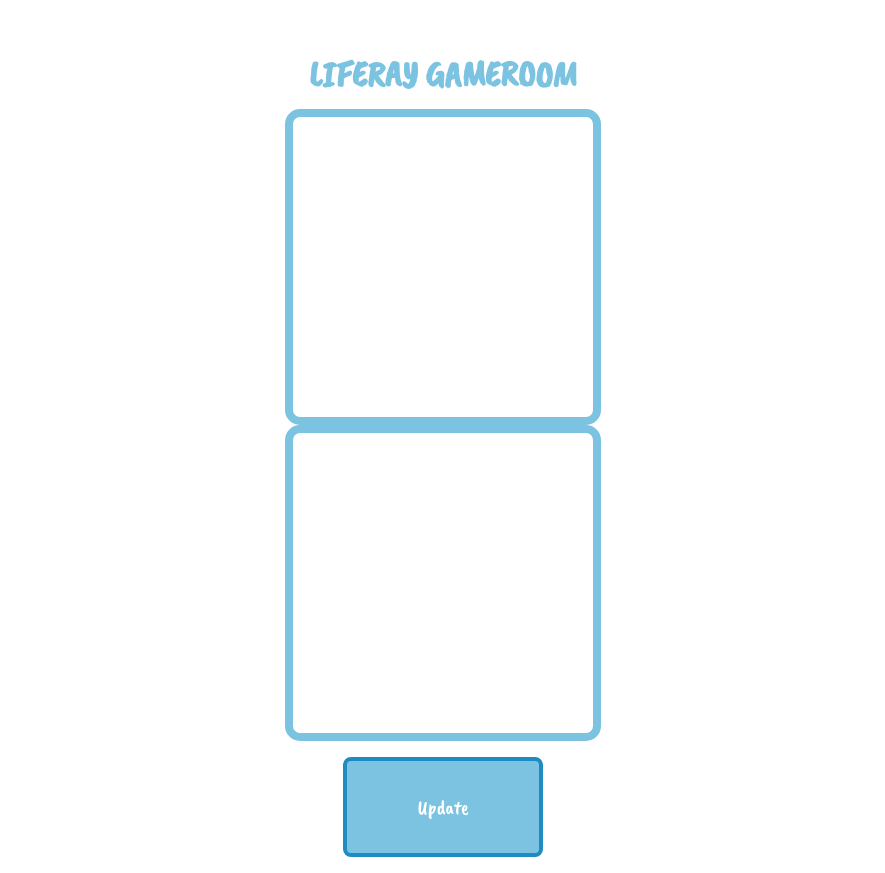
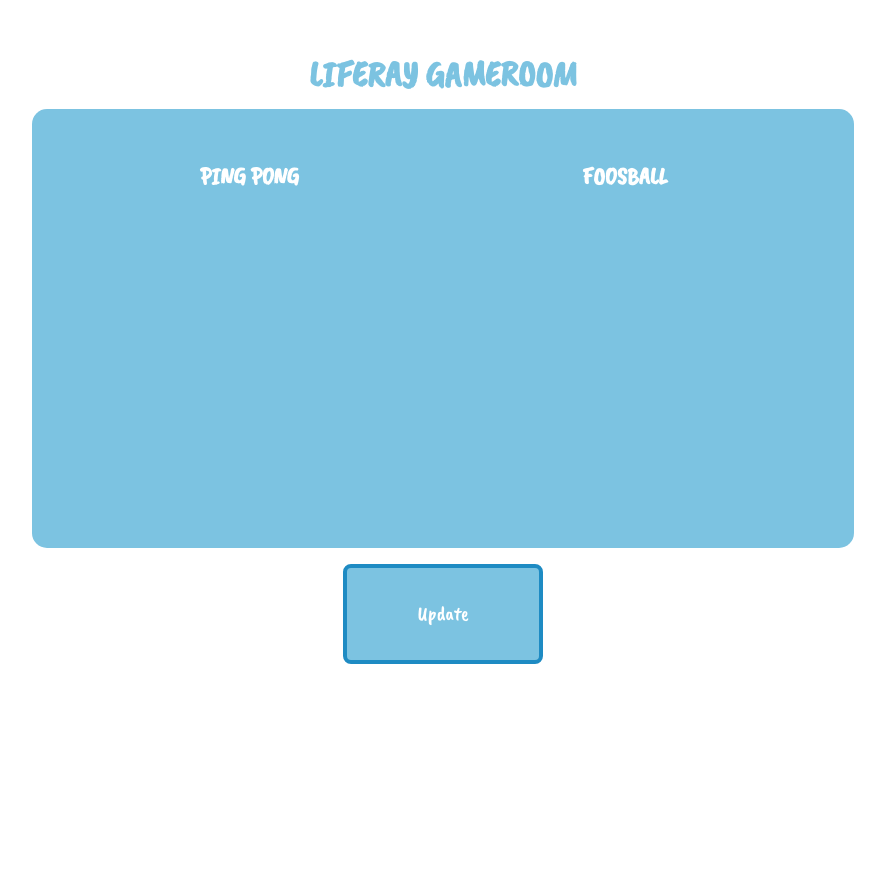
Before and after one commit to oliv-yu/liferay-game-room, a website: page user/index.html in a window 1280 px wide. Shown: the whole page, without its empty margins (197-1082 px from the left). After the commit the page ends 800 px from the top, so only its background shows below. Drawn offline with nearby package versions, Linux system fonts and the light colour scheme; files that its build step writes are made by us from their sources; no server answers; files whose address does not match are found by name.

Commit message:
styles more games

```diff
--- a/app.js
+++ b/app.js
@@ -47,6 +47,6 @@
 
 app.use(express.static('public'));
 
-server.listen(9000, function () {
+server.listen(80, function () {
 	console.log('Liferay Game Room on 80');
 });
--- a/public/css/main.css
+++ b/public/css/main.css
@@ -23,10 +23,27 @@
     font-family: 'Caveat Brush', cursive;
 }
 
-canvas{
-	width: 300px;
-	display: block;
-    margin: auto;
-    border: 8px solid rgb(124, 195, 225);
+#cameras {
+    display: block;
+    width:60%;
+    min-width: 500px;
+    border-radius: 15px;
+    padding: 32px;
+    background-color: rgb(124, 195, 225);
+    margin: 0 auto;
+}
+
+#game{
+    width: 49%;
+    display: inline-block;
+    text-align: center;
+}
+
+#game h2 {
+    text-align: center;
+    color: white;
+}
+
+canvas {
     border-radius: 15px;
 }
--- a/user/index.html
+++ b/user/index.html
@@ -2,13 +2,22 @@
 <html>
 <head>
 	<title>GAME ROOM</title>
+	<meta name="viewport" content="width=device-width, initial-scale=1, maximum-scale=1">
 	<link href="https://fonts.googleapis.com/css?family=Caveat+Brush" rel="stylesheet">
 	<link rel="stylesheet" href="css/main.css" />
 </head>
 <body>
 	<h1>LIFERAY GAMEROOM</h1>
-	<canvas id="canvas-pingpong" width="300" height="300"></canvas>
-	<canvas id="canvas-foosball" width="300" height="300"></canvas>
+	<section id="cameras">
+		<section id="game">
+			<h2>PING PONG</h2>
+			<canvas id="canvas-pingpong" width="300" height="300"></canvas>
+		</section>
+		<section id="game">
+			<h2>FOOSBALL</h2>
+			<canvas id="canvas-foosball" width="300" height="300"></canvas>
+		</section>
+	</section>
 	<input id="take-photo" type="button" value="Update"></input>
 	<script src="/socket.io/socket.io.js"></script>
 	<script src="js/user.js"></script>
```
